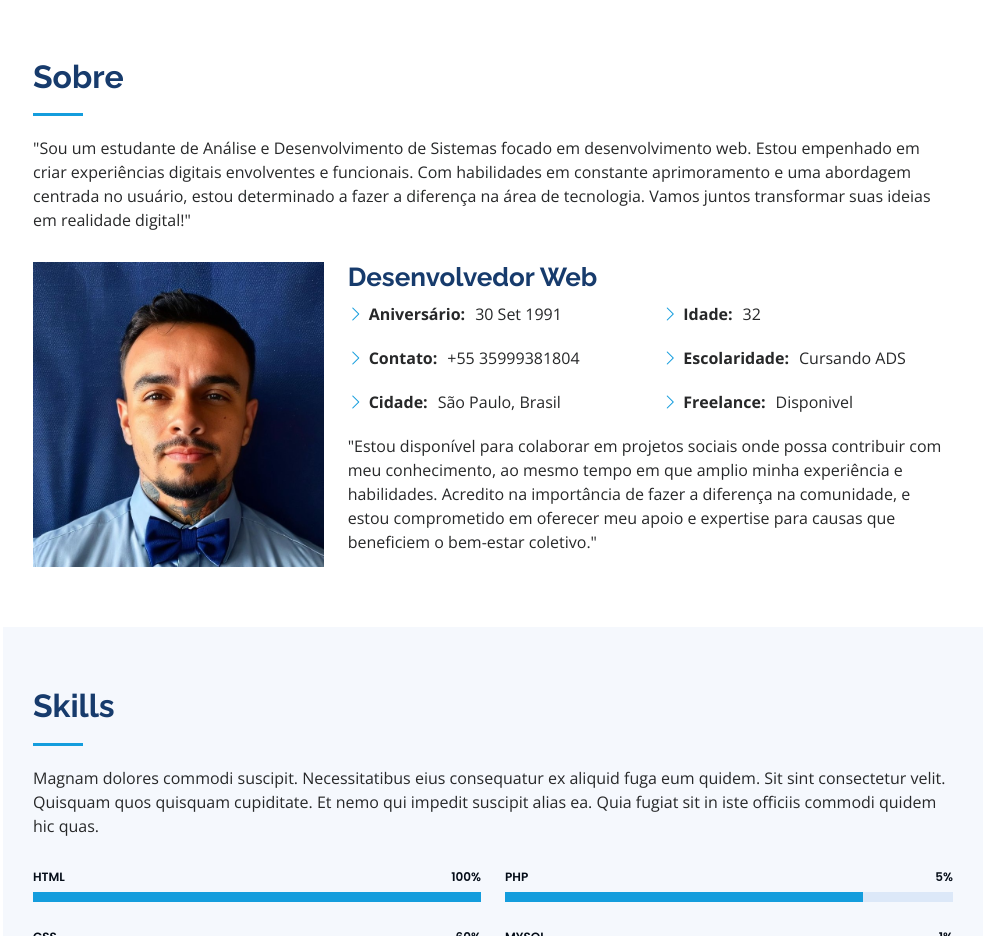
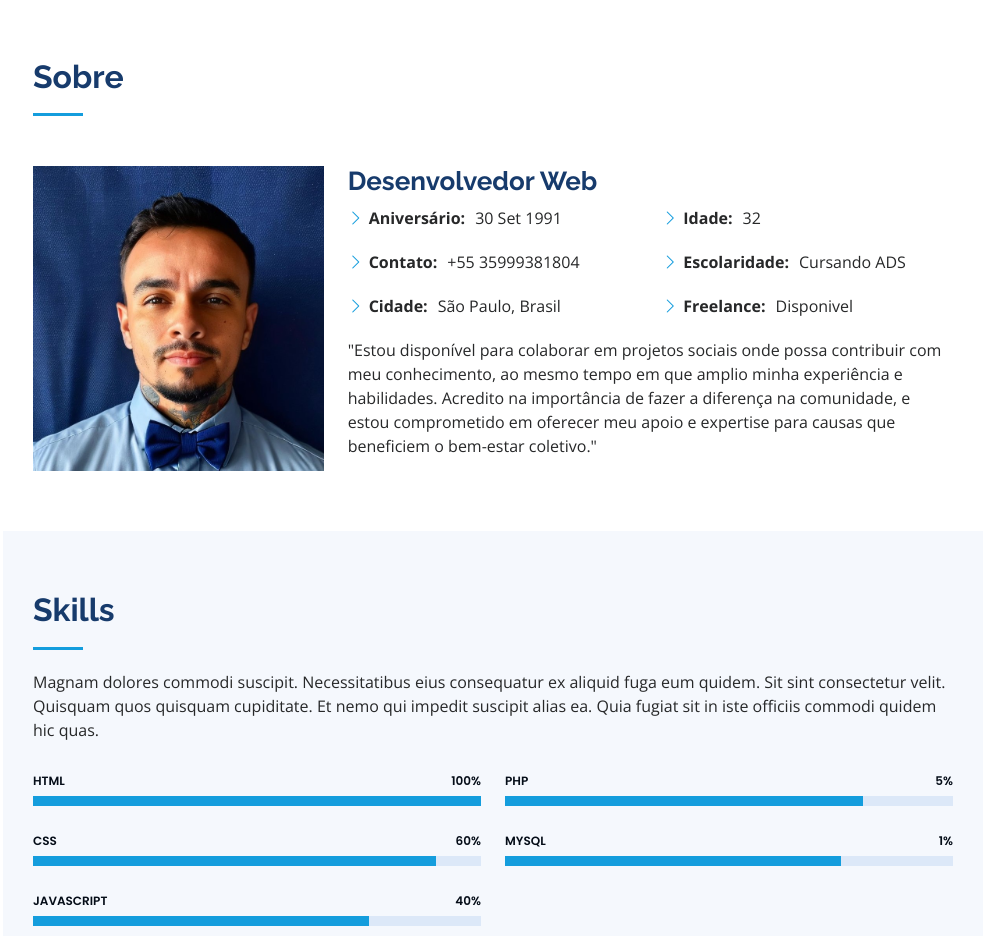
Before and after one commit to Luantbernardes/portifolio, a plain HTML site: page iPortfolio/index.html in a window 1280 px wide. Shown: the part 802-1738 px from the top of the page, without its empty margins (297-1280 px from the left). Drawn offline with nearby package versions, Linux system fonts and the light colour scheme.

Commit message:
Atualizaçao da seçao sobre

```diff
--- a/iPortfolio/index.html
+++ b/iPortfolio/index.html
@@ -85,7 +85,6 @@
 
         <div class="section-title">
           <h2>Sobre</h2>
-          <p>"Sou um estudante de Análise e Desenvolvimento de Sistemas focado em desenvolvimento web. Estou empenhado em criar experiências digitais envolventes e funcionais. Com habilidades em constante aprimoramento e uma abordagem centrada no usuário, estou determinado a fazer a diferença na área de tecnologia. Vamos juntos transformar suas ideias em realidade digital!"</p>
         </div>
 
         <div class="row">
```
